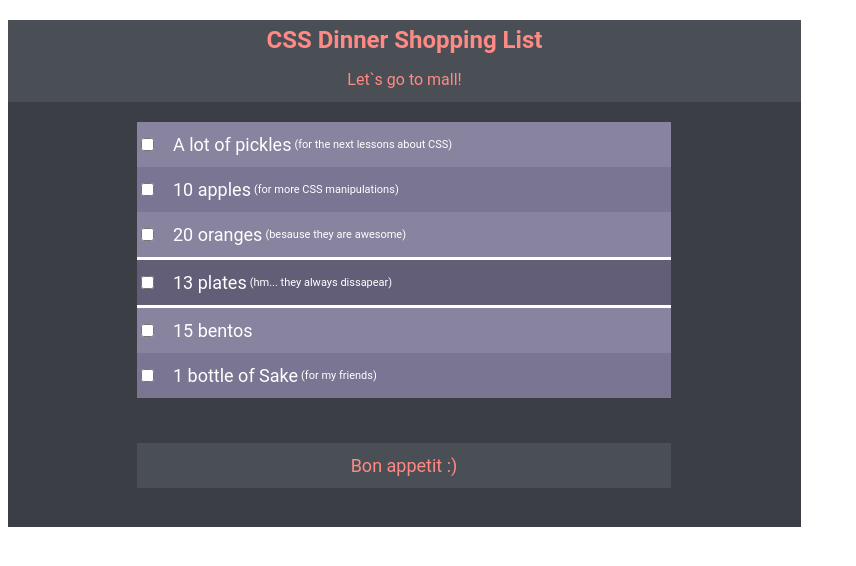
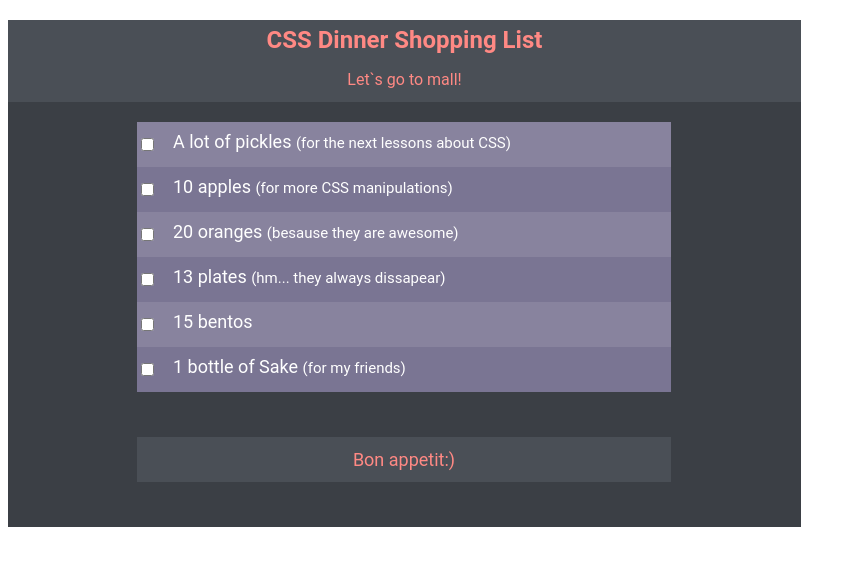
Before and after one commit to Lonozx/frontEndLessons, a plain HTML site: page lesson-7-css-homework/index.html in a window 1280 px wide. Shown: the whole page, without its empty margins (0-856 px from the left). Drawn offline with Linux system fonts and the light colour scheme.

Commit message:
Do some changes. CSS it`s something!

```diff
--- a/lesson-7-css-homework/css/style.css
+++ b/lesson-7-css-homework/css/style.css
@@ -1,15 +1,18 @@
-.container{
+*{transition: all .1s ease-in;}
+
+.container {
     width: 793px;
     height: 507px;
     background: #3B3F45;
 }
-.container__title{
+
+.container__title {
     width: 793px;
     height: 82px;
     background: #4A4F56;
 }
 
-.title{
+.title {
     font-family: 'Roboto';
     font-style: normal;
     font-weight: 700;
@@ -21,7 +24,7 @@ align-items: center;
     color: #FF8984;
 }
 
-.text{
+.text {
     font-family: 'Roboto';
     font-style: normal;
     font-weight: 400;
@@ -35,7 +38,7 @@ align-items: center;
     color: #FF8984;
 }
 
-.smaller{
+.smaller {
     font-family: 'Roboto';
     font-style: normal;
     font-weight: 400;
@@ -45,49 +48,48 @@ display: flex;
     align-items: center;
     margin-left: 3px;
     color: #FFFFFF;
-
-
 }
 
-span{
+span {
     font-family: 'Roboto';
     font-style: normal;
     font-weight: 400;
     font-size: 18px;
-line-height: 21px;
-display: flex;
+    line-height: 40px;
+    display: inline;
     align-items: center;
     margin-left: 16px;
     color: #FFFFFF;
 }
 
-.tab{
+.tab {
     margin-top: 20px;
     margin-left: 129px;
 }
 
-.tab__item{
+.tab__item {
     width: 534px;
     height: 45px;
     background: #88839E;
     display: flex;
 }
-.tab__item:nth-child(2n){
+
+.tab__item:nth-child(2n) {
     background: #7A7593;
 }
-.tab__item-check:checked ~ span {
+
+.tab__item-check:checked + span {
     text-decoration: line-through;
-/* identical to box height */
     color: #9B96AC;
 }
 
-.tab__item:nth-child(4){
+.tab__item:hover{
     background: #625E77;
     border-top: 3px solid white;
     border-bottom: 3px solid white;
 }
 
-.bon{
+.bon {
     margin-top: 45px;
     margin-left: 129px;
     width: 534px;
@@ -99,10 +101,21 @@ font-style: normal;
     font-weight: 400;
     font-size: 18px;
     line-height: 21px;
-
-/* identical to box height */
     display: flex;
     align-items: center;
     justify-content: center;
     color: #FF8984;
 }
+
+.bon:active{
+    color: hsl(2, 94%, 69%);
+    box-shadow: 2px 2px 5px #FF8984;;
+}
+
+.bon::before{
+    content: 'Bon appetit';
+}
+
+.bon::after{
+    content: ' :)';
+}
--- a/lesson-7-css-homework/index.html
+++ b/lesson-7-css-homework/index.html
@@ -1,5 +1,6 @@
 <!DOCTYPE html>
 <html lang="en">
+
 <head>
     <meta charset="UTF-8">
     <meta http-equiv="X-UA-Compatible" content="IE=edge">
@@ -7,6 +8,7 @@
     <title>CheckBox Query</title>
     <link rel="stylesheet" href="./css/style.css">
 </head>
+
 <body>
     <div class="page-wrapper">
 
@@ -18,28 +20,34 @@
                 </div>
                 <div class="tab">
                     <div class="tab__item">
-                        <input type="checkbox" class="tab__item-check"><span>A lot of pickles <p class="smaller">(for the next lessons about CSS)</p></span>
+                        <input type="checkbox" class="tab__item-check"><span>A lot of pickles <small>(for
+                                the next lessons about CSS)</small></span>
                     </div>
                     <div class="tab__item">
-                        <input type="checkbox" class="tab__item-check"><span>10 apples <p class="smaller">(for more CSS manipulations)</p></span>
+                        <input type="checkbox" class="tab__item-check"><span>10 apples <small>(for more CSS
+                                manipulations)</small></span>
                     </div>
                     <div class="tab__item">
-                        <input type="checkbox" class="tab__item-check"><span>20 oranges <p class="smaller">(besause they are awesome)</p></span>
+                        <input type="checkbox" class="tab__item-check"><span>20 oranges <small>(besause they
+                                are awesome)</small></span>
                     </div>
                     <div class="tab__item">
-                        <input type="checkbox" class="tab__item-check"><span>13 plates <p class="smaller">(hm... they always dissapear)</p></span>
+                        <input type="checkbox" class="tab__item-check"><span>13 plates <small>(hm... they
+                                always dissapear)</small></span>
                     </div>
                     <div class="tab__item">
                         <input type="checkbox" class="tab__item-check"><span>15 bentos</span>
                     </div>
                     <div class="tab__item">
-                        <input type="checkbox" class="tab__item-check"><span>1 bottle of Sake <p class="smaller"> (for my friends)</p></span>
+                        <input type="checkbox" class="tab__item-check"><span>1 bottle of Sake <small> (for
+                                my friends)</small></span>
                     </div>
                 </div>
-                <button class="bon">Bon appetit :)</button>
+                <button class="bon"></button>
             </div>
         </section>
 
     </div>
 </body>
+
 </html>
```
Lines whose indentation alone changed are shown as unchanged.
